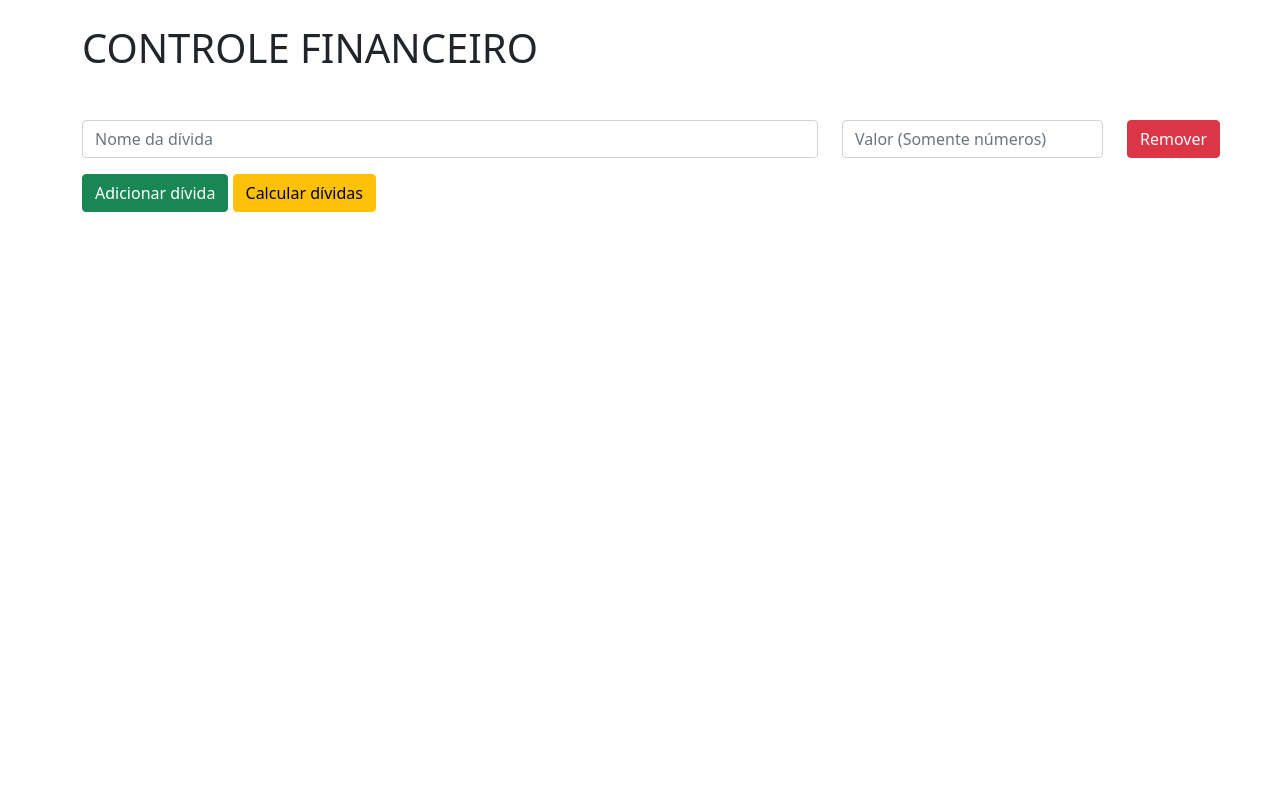
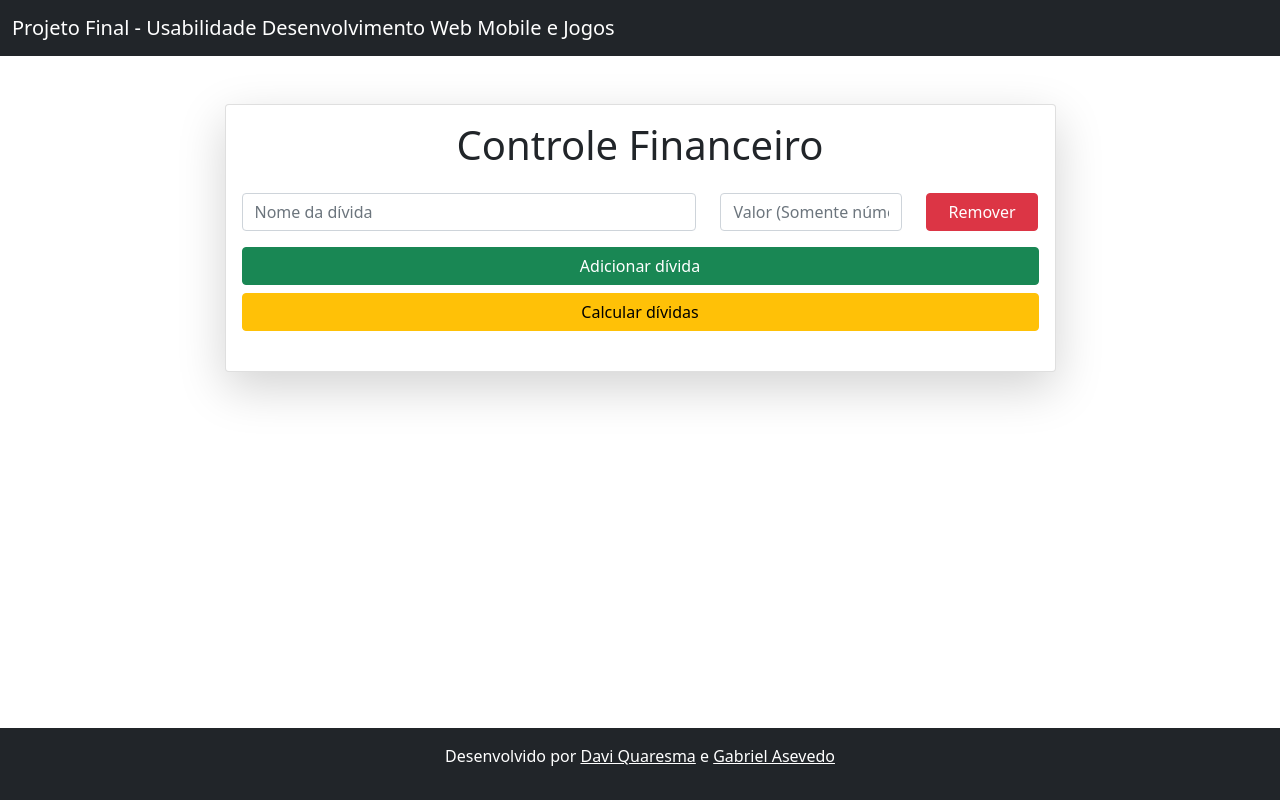
Before and after one commit to DaviQuaresma/trabalhoFinal, a website: page index.html in a window 1280 px wide. Drawn offline with nearby package versions, Linux system fonts and the light colour scheme; a script that the page names is missing.

Commit message:
improvements to page construction, better bootstrap structuring and updates to alert-error-success messages

```diff
--- a/index.html
+++ b/index.html
@@ -1,5 +1,5 @@
 <!DOCTYPE html>
-<html lang="en">
+<html lang="pt-BR">
 <head>
     <meta charset="UTF-8">
     <meta name="viewport" content="width=device-width, initial-scale=1.0">
@@ -8,29 +8,53 @@
     <link href="https://cdn.jsdelivr.net/npm/bootstrap@5.0.2/dist/css/bootstrap.min.css" rel="stylesheet" integrity="sha384-EVSTQN3/azprG1Anm3QDgpJLIm9Nao0Yz1ztcQTwFspd3yD65VohhpuuCOmLASjC" crossorigin="anonymous">
     <title>Controle Financeiro</title>
 </head>
-<body>
-    <section class="container-fluid">
-        <div class="container-lg mt-4">
-            <h1 class="h1">CONTROLE FINANCEIRO</h1>
+<body class="d-flex flex-column min-vh-100">
+    <nav class="navbar navbar-expand-lg navbar-dark bg-dark">
+        <div class="container-fluid">
+            <a class="navbar-brand" href="#">Projeto Final - Usabilidade Desenvolvimento Web Mobile e Jogos </a>
+            <button class="navbar-toggler" type="button" data-bs-toggle="collapse" data-bs-target="#navbarNav" aria-controls="navbarNav" aria-expanded="false" aria-label="Toggle navigation">
+                <span class="navbar-toggler-icon"></span>
+            </button>
         </div>
+    </nav>
 
+    <main class="container mt-5 flex-grow-1">
+        <div class="row justify-content-center">
+            <div class="col-lg-9">
+                <div class="card shadow-lg">
+                    <div class="card-body">
+                        <h1 class="card-title text-center mb-4">Controle Financeiro</h1>
                         <div id="form-container">
-            <form id="form" action="" class="container-sm mt-5">
+                            <form id="form" action="" class="mt-4">
                                 <div class="row mb-3">
-                    <div class="col">
-                      <input type="text" class="form-control nameField" placeholder="Nome da dívida" aria-label="First name">
+                                    <div class="col-7">
+                                        <input type="text" class="form-control nameField" placeholder="Nome da dívida" aria-label="Nome da dívida">
                                     </div>
-                    <div class="col-md-3">
-                      <input type="text" class="form-control calcField" placeholder="Valor (Somente números)" aria-label="Last name">
+                                    <div class="col-3">
+                                        <input type="text" class="form-control calcField" placeholder="Valor (Somente números)" aria-label="Valor">
                                     </div>
-                    <div class="col-md-1">
-                        <button type="button" class="btn btn-danger">Remover</button>
+                                    <div class="col-2 d-flex align-items-center">
+                                        <button type="button" class="btn btn-danger w-100">Remover</button>
                                     </div>
                                 </div>
+                                <div class="d-grid gap-2">
                                     <button type="button" id="addDebt" class="btn btn-success">Adicionar dívida</button>
                                     <button type="submit" id="calcDebt" class="btn btn-warning">Calcular dívidas</button>
+                                </div> <br>
                             </form>
+                            <div id="message-container" aria-live="polite"></div>
                         </div>
-    </section>
+                    </div>
+                </div>
+            </div>
+        </div>
+    </main>
+
+    <footer class="bg-dark text-white text-center py-3 mt-auto">
+        <p>Desenvolvido por <a href="https://github.com/DaviQuaresma" class="text-white" target="_blank">Davi Quaresma</a> e <a href="https://github.com/gabriel-asevedo" class="text-white" target="_blank">Gabriel Asevedo</a></p>
+    </footer>
+
+    <script src="https://cdn.jsdelivr.net/npm/@popperjs/core@2.9.2/dist/umd/popper.min.js" integrity="sha384-KsvD9z5Xow4fNpZePzw+OTwf1s32oVqA6JeTswZ8zu6aJx2ZPh1j2ufGHp+8j0P8" crossorigin="anonymous"></script>
+    <script src="https://cdn.jsdelivr.net/npm/bootstrap@5.0.2/dist/js/bootstrap.min.js" integrity="sha384-cVKIPhG2Y1d5z1KU8E4lCBH1uIbu1l7E4tgtb9nK8rqZ9d49+d+M29Q5B8w1So45" crossorigin="anonymous"></script>
 </body>
 </html>
```
Lines whose indentation alone changed are shown as unchanged.
